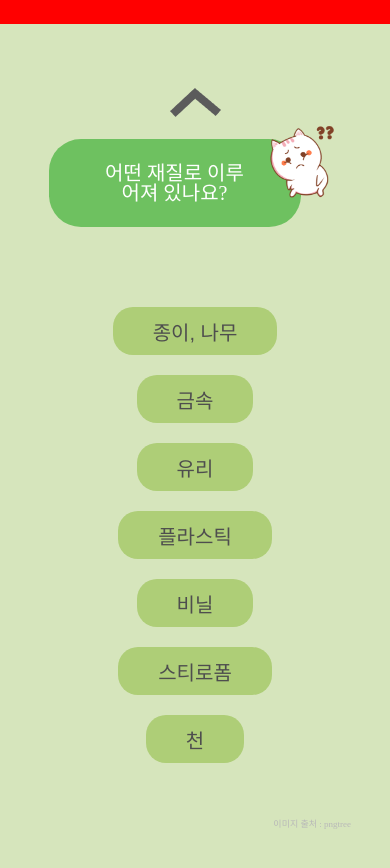
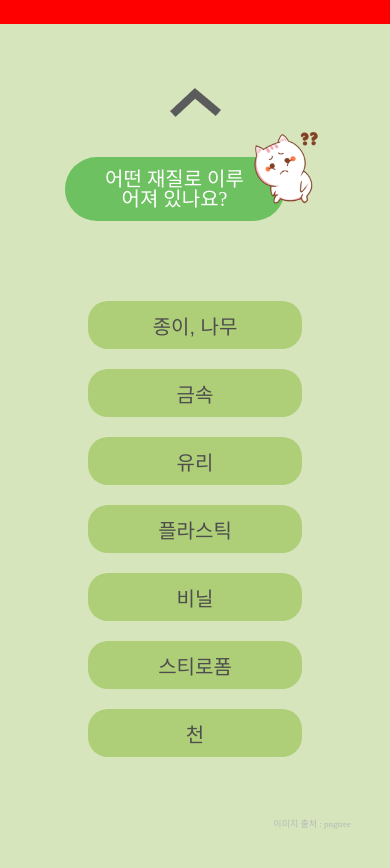
Before and after one commit to eco-coder/recycle-helper, a Next.js app: page / in a window 390 px wide. Shown: the part 820-1688 px from the top of the page. Built offline with nearby package versions, Linux system fonts and the light colour scheme.

Commit message:
Change mobile answer button size

```diff
--- a/styles/QuestionCard.module.sass
+++ b/styles/QuestionCard.module.sass
@@ -91,6 +91,7 @@ $font-small: 16px
         margin: 0 0 0 0
 
     .question
+        padding: 12px 32px
         font-size: 20px
 
     .character
@@ -101,3 +102,4 @@ $font-small: 16px
     .answer
         font-size: 20px
         height: 48px
+        width: 80vw
```
